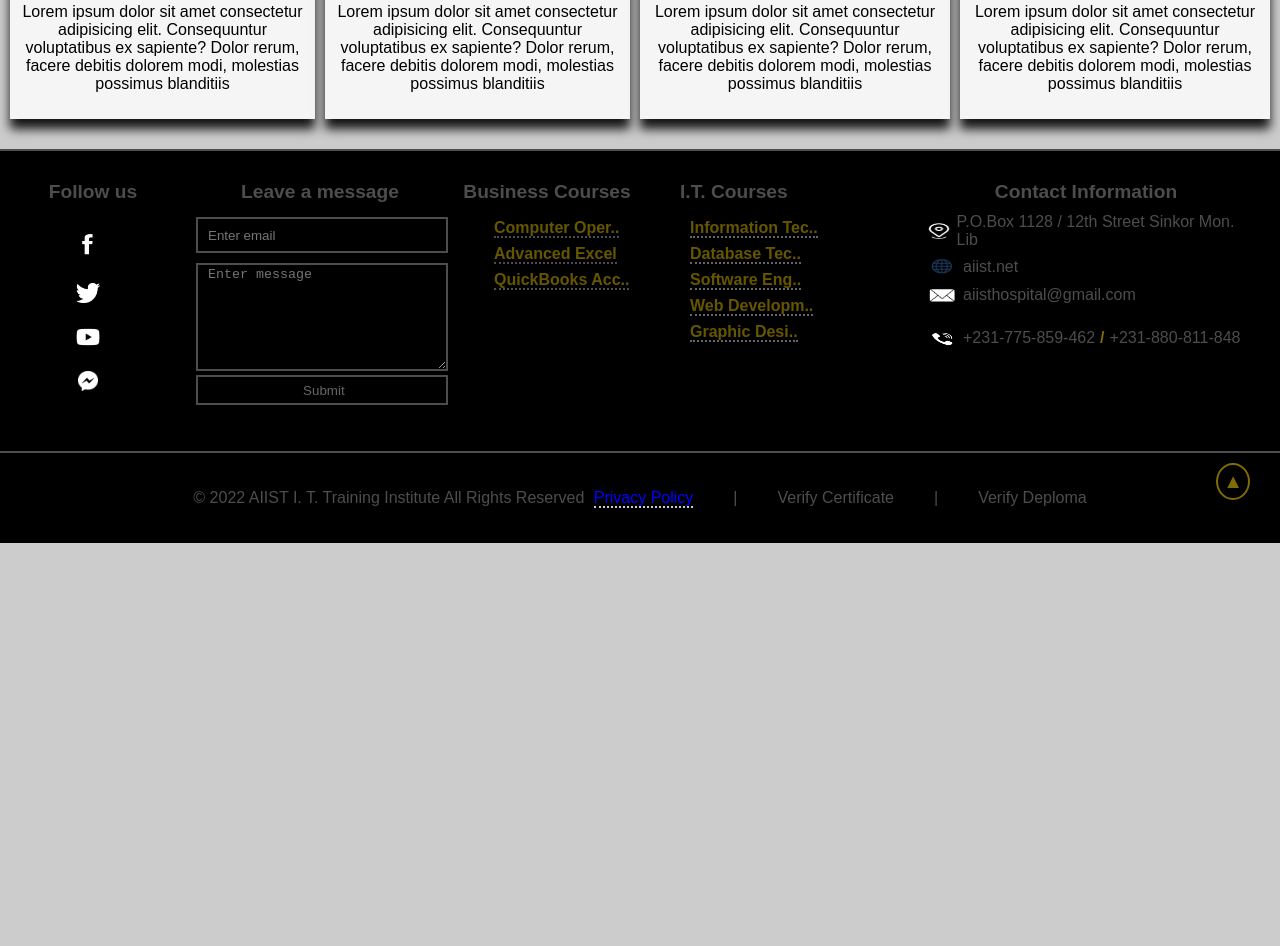
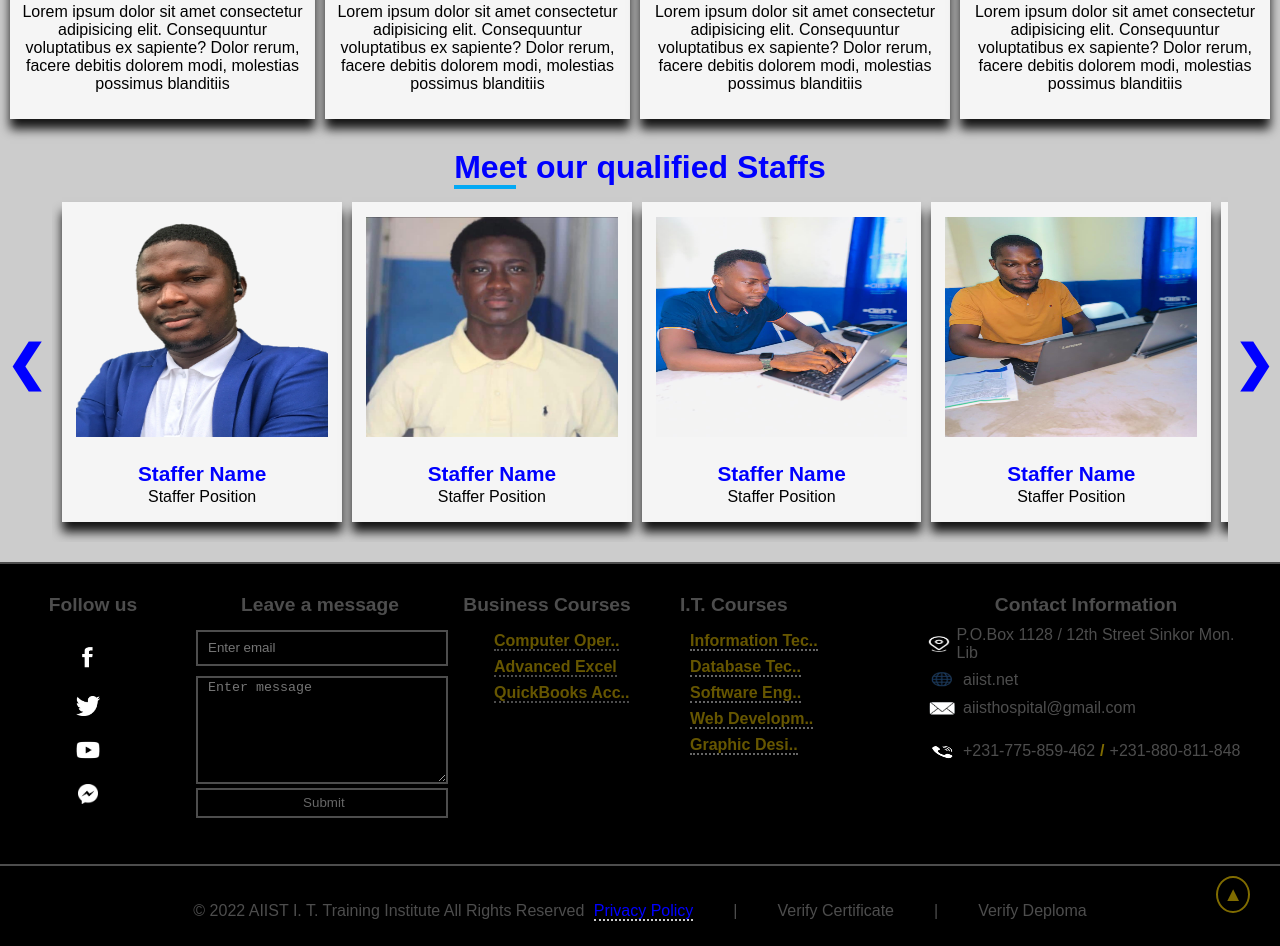
Before and after one commit to NorrisJaygbay/myweb, a plain HTML site: page index.html in a window 1280 px wide. Shown: the part 1615-2561 px from the top of the page. Before the commit the page ends 2158 px from the top, so only its background shows below. Drawn offline with Linux system fonts and the light colour scheme.

Commit message:
Add files via upload

```diff
--- a/index.css
+++ b/index.css
@@ -873,6 +873,143 @@ header{
     }
 }
 /* end of @media for .main4 */
+/* .main5 */
+.main5{
+    /* width: 100%; */
+    /* overflow: auto; */
+    /* border: 2px solid red; */
+}
+.main5control{
+    display: flex;
+    align-items: center;
+}
+.main56{
+    position: relative;
+    background: transparent;
+    /* border: 2px solid red; */
+
+}
+.bleft, .bright{
+    background: transparent;
+    cursor: pointer;
+    height: 100px;
+    font-size: 3rem;
+    font-weight: bold;
+    color: blue;
+    border: none;
+    outline: none;
+}
+.bleft:hover{
+    color: #03A9F4;
+}
+.bright{
+    background: transparent;
+    cursor: pointer;
+}
+.bright:hover{
+    color: #03A9F4;
+}
+#p14{
+    text-align: center;
+    /* border: 2px solid black; */
+    font-size: 2rem;
+    font-weight: bold;
+    margin-bottom: -3px;
+    margin-top: 20px;
+    color: blue;
+}
+#p15{
+    /* border: 2px solid black; */
+    font-size: 1.3rem;
+    font-weight: bold;
+    color: blue;
+    margin-bottom: -14px;
+}
+#p16{
+    /* border: 2px solid black; */
+}
+#span4{
+    border-bottom: 4px solid #03A9F4;
+}
+.main5img{
+    width:90%;
+    height:220px;
+    cursor: pointer;
+    transition: .5s ease;
+    transform: scale(1);
+}
+/* .main5img:active{
+    cursor: pointer;
+    transition: .5s ease;
+    transform: scale(1.2);
+} */
+.main5img:hover{
+    cursor: pointer;
+    transition: .5s ease;
+    transform: scale(1.2);
+}
+.main51{
+    display: flex;
+    /* border: 2px solid green; */
+    padding-right: 10px;
+    padding-top: 19px;
+    padding-bottom: 20px;
+    overflow: auto;
+    scroll-behavior: smooth;
+    /* width: 80%; */
+}
+.main51::-webkit-scrollbar{
+    display: none;
+    scroll-behavior: smooth;
+    /* background: #03A9F4; */
+}
+.main52{
+    min-width: 24%;
+    max-width: 25%;
+    background: whitesmoke;
+    padding-top: 15px;
+    box-shadow: 0px 10px 10px rgba(0, 0, 0, 0.9);
+    text-align: center;
+    margin: 0 10px;
+}
+.main53{
+    margin-left: 0;
+    margin-right: 0;
+}
+.main54{
+    margin-right: 0;
+}
+.main55{
+    margin-right: 0;
+}
+/* @media for .main5 */
+@media all and (max-width:950px){
+    .main52{
+        min-width: 48%;
+        max-width: 25%;
+        text-align: center;
+        margin: 0 10px;
+    }
+    .main51{
+        padding-left: 45px;
+        padding-right: 45px;
+    }
+}
+@media all and (max-width:650px){
+    .main52{
+        min-width: 95%;
+        max-width: 25%;
+        /* border: 2px solid black; */
+        text-align: center;
+        margin: 0 10px;
+    }
+    /* .main51{
+        padding-left: 65px;
+        padding-right: 65px;
+    } */
+}
+/* end of @media for .main5 */
+/* .main5 ends here */
 /* footer */
 #footer{
     background: black;
--- a/index.html
+++ b/index.html
@@ -328,6 +328,61 @@
         </div> -->
     </div>
     <!-- .main4 ends here -->
+    <!-- .main5 -->
+        <div class="main5">
+            <p id="p14"><span id="span4">Mee</span>t our qualified Staffs</p>
+            <div class="main5control">
+                <div class="main56">
+                    <button class="bleft" onclick="left()">&#10094;</button>
+                </div>
+                <div class="main51">
+                    <div class="main52">
+                        <img src="norris.png" alt="" class="main5img">
+                        <p id="p15">Staffer Name</p>
+                        <p id="p16">Staffer Position</p>
+                    </div>
+                    <div class="main52 main53">
+                        <img src="ousmar.png" alt="" class="main5img">
+                        <p id="p15">Staffer Name</p>
+                        <p id="p16">Staffer Position</p>
+                    </div>
+                    <div class="main52 main54">
+                        <img src="oooo.jpg" alt="" class="main5img">
+                        <p id="p15">Staffer Name</p>
+                        <p id="p16">Staffer Position</p>
+                    </div>
+                    <div class="main52 main55">
+                        <img src="ooooo.jpg" alt="" class="main5img">
+                        <p id="p15">Staffer Name</p>
+                        <p id="p16">Staffer Position</p>
+                    </div>
+                    <div class="main52">
+                        <img src="ousmar.png" alt="" class="main5img">
+                        <p id="p15">Staffer Name</p>
+                        <p id="p16">Staffer Position</p>
+                    </div>
+                    <div class="main52 main53">
+                        <img src="ousmar.png" alt="" class="main5img">
+                        <p id="p15">Staffer Name</p>
+                        <p id="p16">Staffer Position</p>
+                    </div>
+                    <div class="main52 main54">
+                        <img src="ousmar.png" alt="" class="main5img">
+                        <p id="p15">Staffer Name</p>
+                        <p id="p16">Staffer Position</p>
+                    </div>
+                    <div class="main52 main55">
+                        <img src="ousmar.png" alt="" class="main5img">
+                        <p id="p15">Staffer Name</p>
+                        <p id="p16">Staffer Position</p>
+                    </div>
+                </div>
+                <div class="main56">
+                    <button class="bright" onclick="right()">&#10095;</button>
+                </div>
+            </div>
+        </div>
+    <!-- .main5 ends here -->
      <!-- for footer -->
     <div id="footer">
         <div id="fo1">
@@ -460,7 +515,14 @@
         // for auto scroll up button
         const up = () => window.scrollTo({top:0, behavior: 'smooth'});
         // for auto scroll up button ends here
-
+        function left(){
+            var leftt=document.querySelector(".main51");
+            leftt.scrollBy(340, 20);
+        }
+        function right(){
+            var rightt=document.querySelector(".main51");
+            rightt.scrollBy(-340, 20);
+        }
 
 
     </script>
```
Also changed, not shown: oooo.jpg (added), ooooo.jpg (added), ousmar.png (added).
